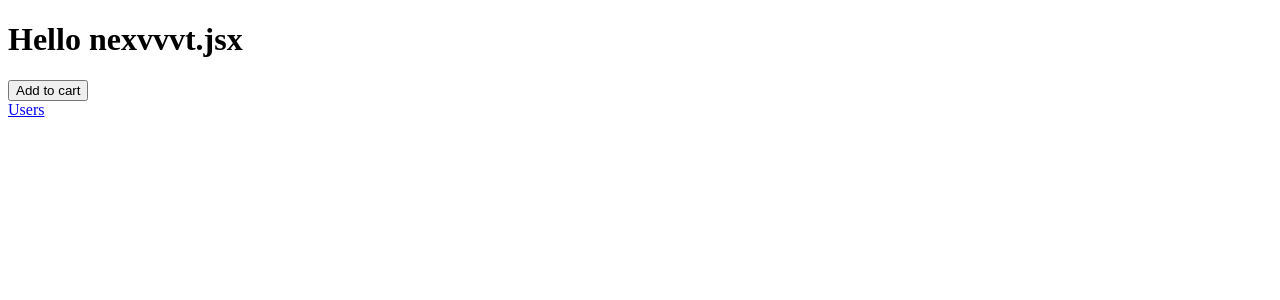
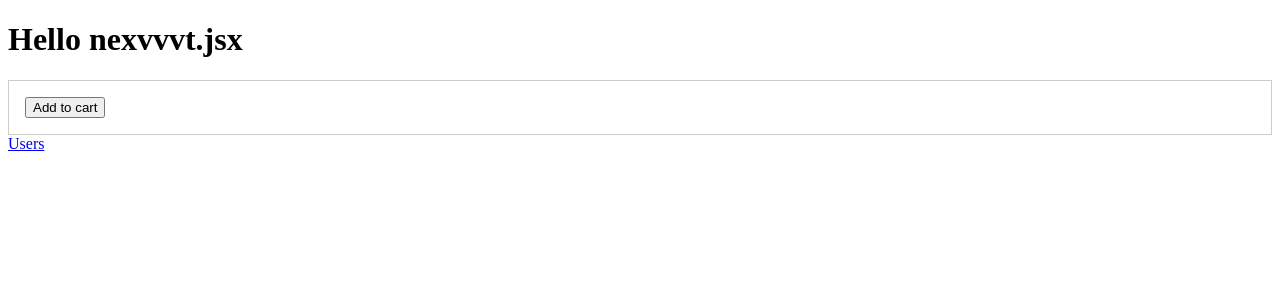
Before and after one commit to edenWerke/Nextjs-demo, a Next.js app: page / in a window 1280 px wide. Shown: the top 300 px of the page. Built offline with nearby package versions, Linux system fonts and the light colour scheme.

Commit message:
adding css module

```diff
--- /dev/null
+++ b/app/components/ProductCard.module.css
@@ -0,0 +1,4 @@
+.cardContainer{
+    padding:1rem;
+    border:1px solid #ccc;
+}
--- a/app/components/ProductCard.tsx
+++ b/app/components/ProductCard.tsx
@@ -1,9 +1,12 @@
 
 import React from 'react'
 import AddToCart  from './AddToCart'
+import styles from './ProductCard.module.css'
+
+
 const ProductCard=()=>{
     return(
-        <div>
+        <div className={styles.cardContainer}>
 
             <AddToCart/>
         </div>
--- a/app/globals.css
+++ b/app/globals.css
@@ -1,27 +1,29 @@
-@import "tailwindcss";
+@tailwind base;
+@tailwind components;
+@tailwind utilities;
 
 :root {
   --background: #a026a2;
   --foreground: #e61a1a;
 }
 
-@theme inline {
+/* @theme inline {
   --color-background: var(--background);
   --color-foreground: var(--foreground);
   --font-sans: var(--font-geist-sans);
   --font-mono: var(--font-geist-mono);
-}
+} */
 
 @media (prefers-color-scheme: dark) {
   :root {
-    --background: #0a0a0a;
+
     --foreground: #ededed;
   }
 }
 
 body {
-  background:#a026a2;
+
   color: var(--foreground);
-  font-family: Arial, Helvetica, sans-serif;
-  padding:10rem;
+
+  padding: 10rem;
 }
--- a/package.json
+++ b/package.json
@@ -21,7 +21,7 @@
     "@types/react-dom": "^19",
     "eslint": "^9",
     "eslint-config-next": "15.2.4",
-    "tailwindcss": "^4",
+    "tailwindcss": "^4.1.1",
     "typescript": "^5"
   }
 }
```
Also changed, not shown: 2 other files (tests, documents, lock files or other folders).
